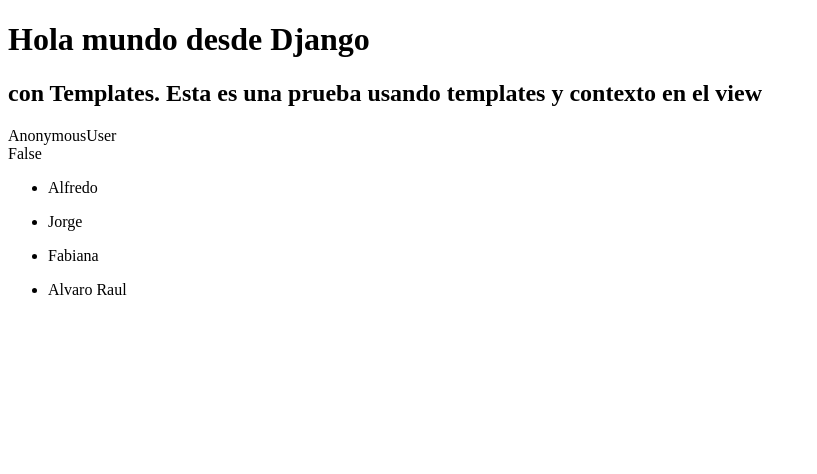
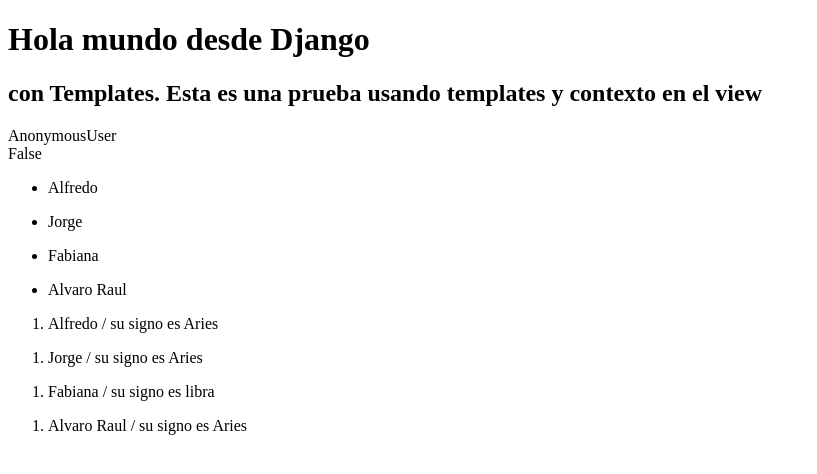
Before and after one commit to FabbPP/PWeb2Marcela, a Django app: page / in a window 1280 px wide. Shown: the top 474 px of the page, without its empty margins (0-817 px from the left). Run offline with Django 5.2, Linux system fonts and the light colour scheme; data comes from the database, SQL or seed files in the repository.

Commit message:
Uso del tag for

```diff
--- a/Django_project/listaContactos/inicio/templates/home.html
+++ b/Django_project/listaContactos/inicio/templates/home.html
@@ -15,5 +15,10 @@
             <li> {{usuario.nombres}}</li>
         </ul>
         {% endfor%}
+        {% for usuario in personasRegistradas %}
+        <ol>
+            <li> {{usuario.nombres}} / su signo es {{usuario.signo}}  </li>
+        </ol>
+        {% endfor%}
     </body>
 </html>
```
